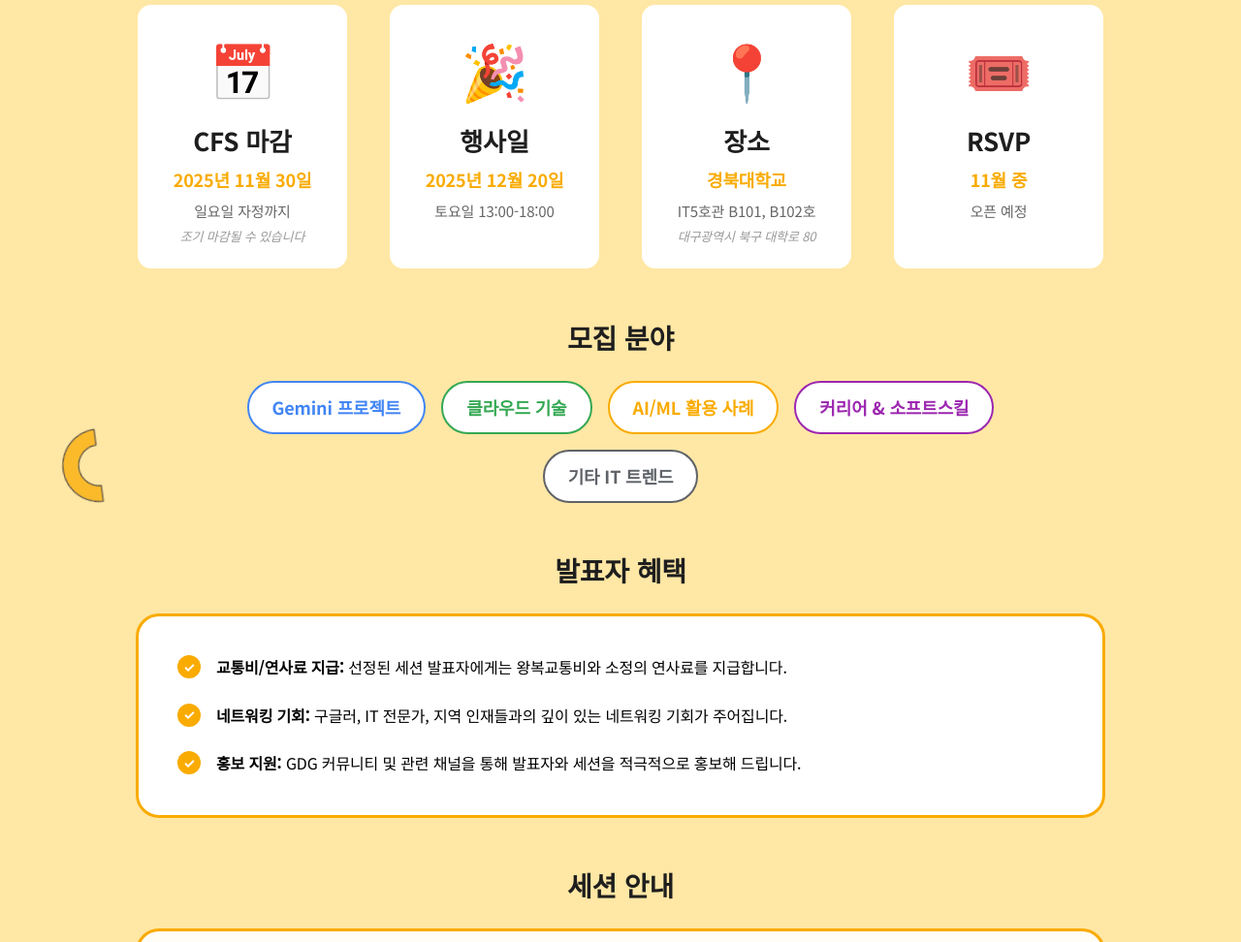
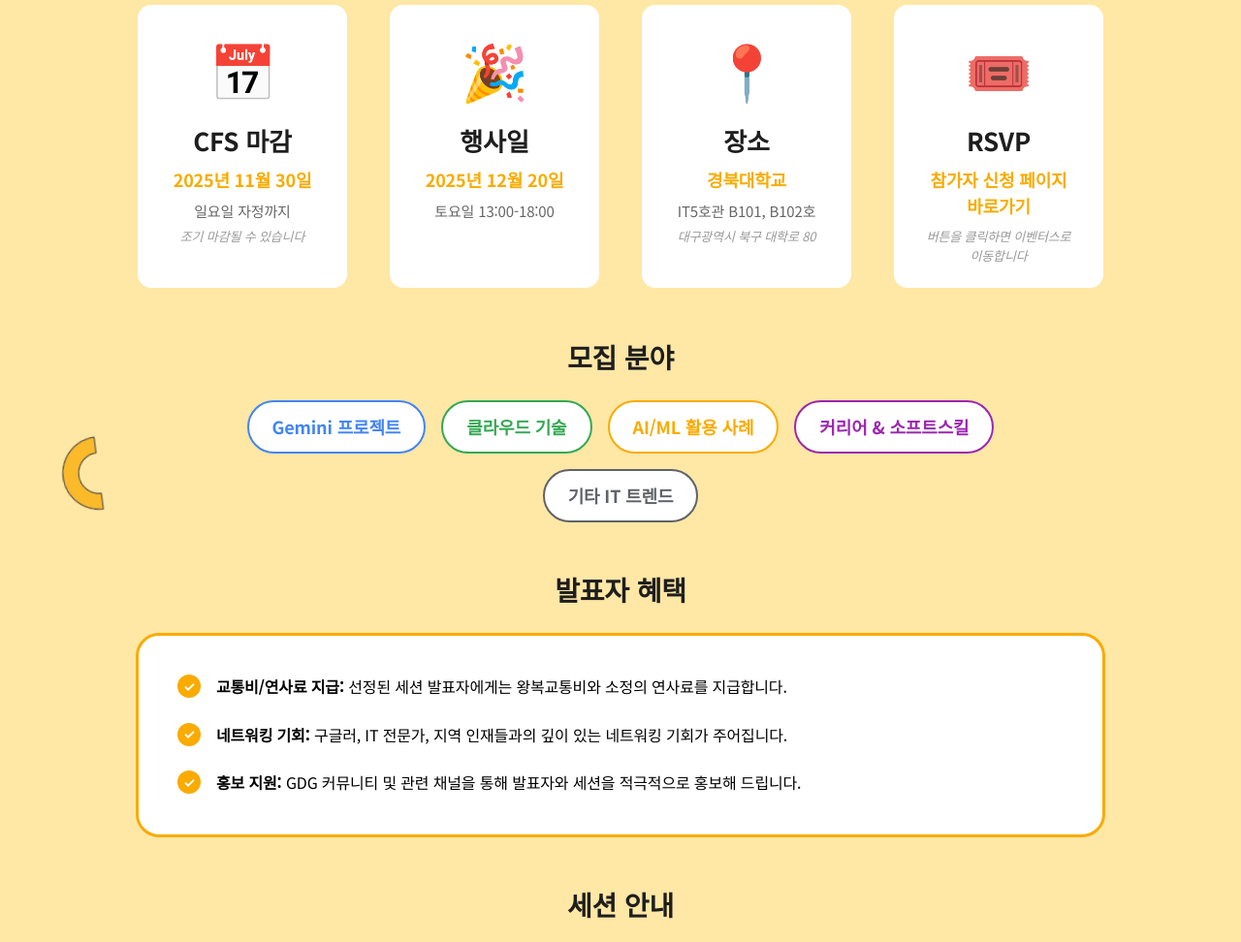
Before and after one commit to GDG-Daegu/DevFest_2025_CFS, a plain HTML site: page index.html in a window 1280 px wide. Shown: the part 2140-3112 px from the top of the page at 97% size. Drawn offline with nearby package versions, Linux system fonts and the light colour scheme; a web font is replaced by a local one.

Commit message:
Feat: RSVP 페이지 링크 삽입

```diff
--- a/index.html
+++ b/index.html
@@ -1830,8 +1830,8 @@
                     <div class="schedule-card">
                         <div class="card-icon">🎟️</div>
                         <h3 class="card-title">RSVP</h3>
-                        <p class="card-date">11월 중</p>
-                        <p class="card-detail">오픈 예정</p>
+                        <p class="card-date"><a href="https://bit.ly/devfest2025daegu" target="_blank" style="color: #f9ab00; text-decoration: none; font-weight: 600;">참가자 신청 페이지 바로가기</a></p>
+                        <p class="card-note">버튼을 클릭하면 이벤터스로 이동합니다</p>
                     </div>
                 </div>
 
```
